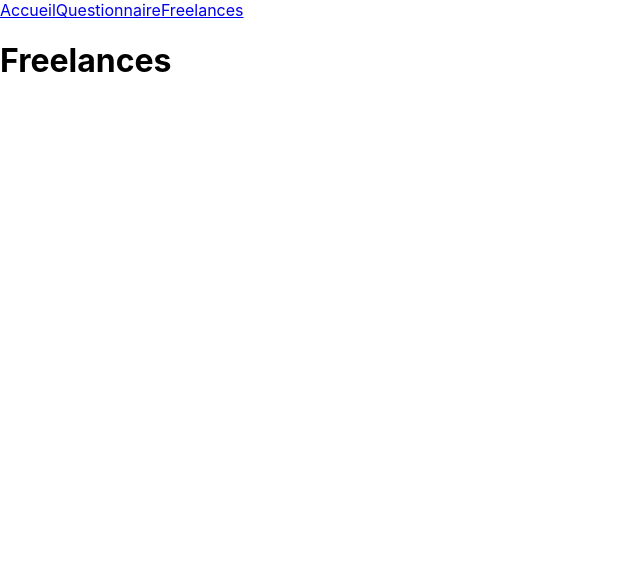
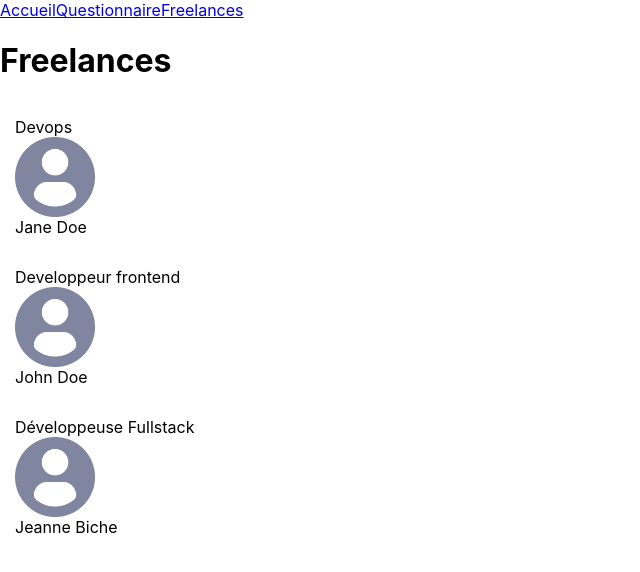
Before and after one commit to Sancxo/shiny-agency, a React (Create React App) app: page /freelances in a window 1280 px wide. Shown: the top 572 px of the page, without its empty margins (0-640 px from the left). Built offline with nearby package versions, Linux system fonts and the light colour scheme.

Commit message:
file management + proptypes initialisation

```diff
--- a/package.json
+++ b/package.json
@@ -6,6 +6,7 @@
     "@testing-library/jest-dom": "^5.15.1",
     "@testing-library/react": "^11.2.7",
     "@testing-library/user-event": "^12.8.3",
+    "prop-types": "^15.7.2",
     "react": "^17.0.2",
     "react-dom": "^17.0.2",
     "react-router-dom": "^6.0.2",
--- /dev/null
+++ b/src/components/Card/index.jsx
@@ -0,0 +1,26 @@
+import PropTypes from 'prop-types';
+import DefaultPicture from '../../assets/profile.png';
+
+function Card({label, title, picture}) {
+    return (
+        <div style={{ display: 'flex', flexDirection: 'column', padding: 15 }}>
+            <span>{label}</span>
+            <img src={picture} alt="freelance" height={80} width={80} />
+            <span>{title}</span>
+        </div>
+    )
+}
+
+Card.propTypes = {
+    label: PropTypes.string.isRequired,
+    title: PropTypes.string.isRequired,
+    picture: PropTypes.string.isRequired
+}
+
+Card.defaultProps = {
+    title: "",
+    label: "",
+    picture: DefaultPicture
+}
+
+export default Card;
--- a/src/index.jsx
+++ b/src/index.jsx
@@ -5,12 +5,14 @@
 import './index.css';
 
 // Components
-import Header from './pages/Layout/Header';
+import Header from './components/Header';
+import Error from './components/Error';
+
+//Pages
 import Home from './pages/Home';
 import Survey from './pages/Survey';
 import Results from './pages/Results';
 import Freelances from './pages/Freelances';
-import Error from './pages/Error';
 
 ReactDOM.render(
   <React.StrictMode>
--- a/src/pages/Freelances/index.jsx
+++ b/src/pages/Freelances/index.jsx
@@ -1,6 +1,38 @@
+import DefaultPicture from '../../assets/profile.png';
+import Card from '../../components/Card';
+
 function Freelances() {
+    const freelanceProfiles = [
+        {
+            name: 'Jane Doe',
+            jobTitle: 'Devops',
+            picture: DefaultPicture
+        },
+        {
+            name: 'John Doe',
+            jobTitle: 'Developpeur frontend',
+            picture: DefaultPicture
+        },
+        {
+            name: 'Jeanne Biche',
+            jobTitle: 'Développeuse Fullstack',
+            picture: DefaultPicture
+        }
+    ];
+
     return (
-        <h1>Freelances</h1>
+        <div>
+            <h1>Freelances</h1>
+
+            {freelanceProfiles.map((profile, index) => (
+                <Card
+                    key={`${profile.name}-${index}`}
+                    label={profile.jobTitle}
+                    picture={profile.picture}
+                    title={profile.name}
+                />
+            ))}
+        </div>
     )
 }
 
```
Also changed, not shown: src/assets/profile.png (added), src/components/Error/index.jsx (renamed from src/pages/Error/index.jsx), src/components/Header/index.jsx (renamed from src/pages/Layout/Header/index.jsx).
